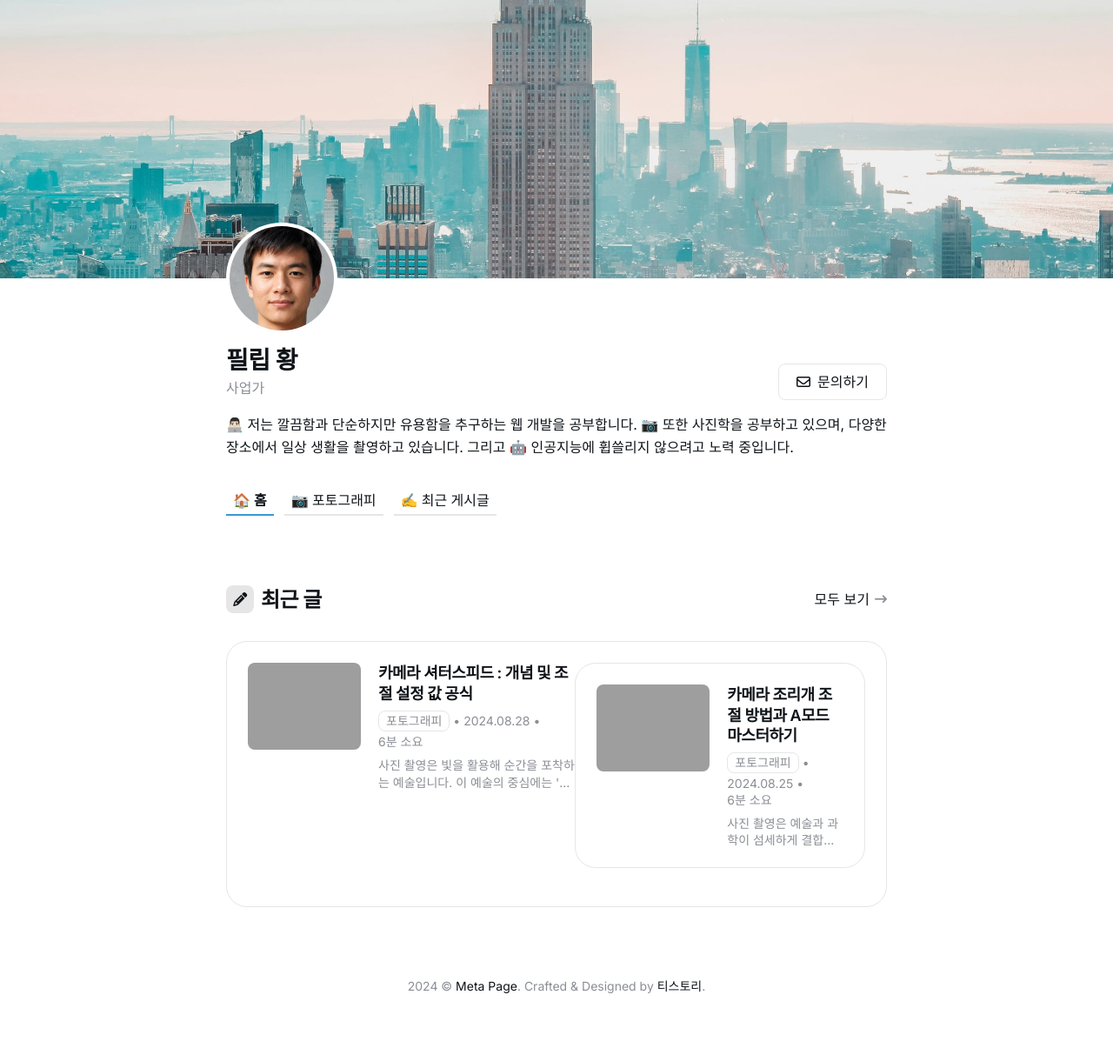
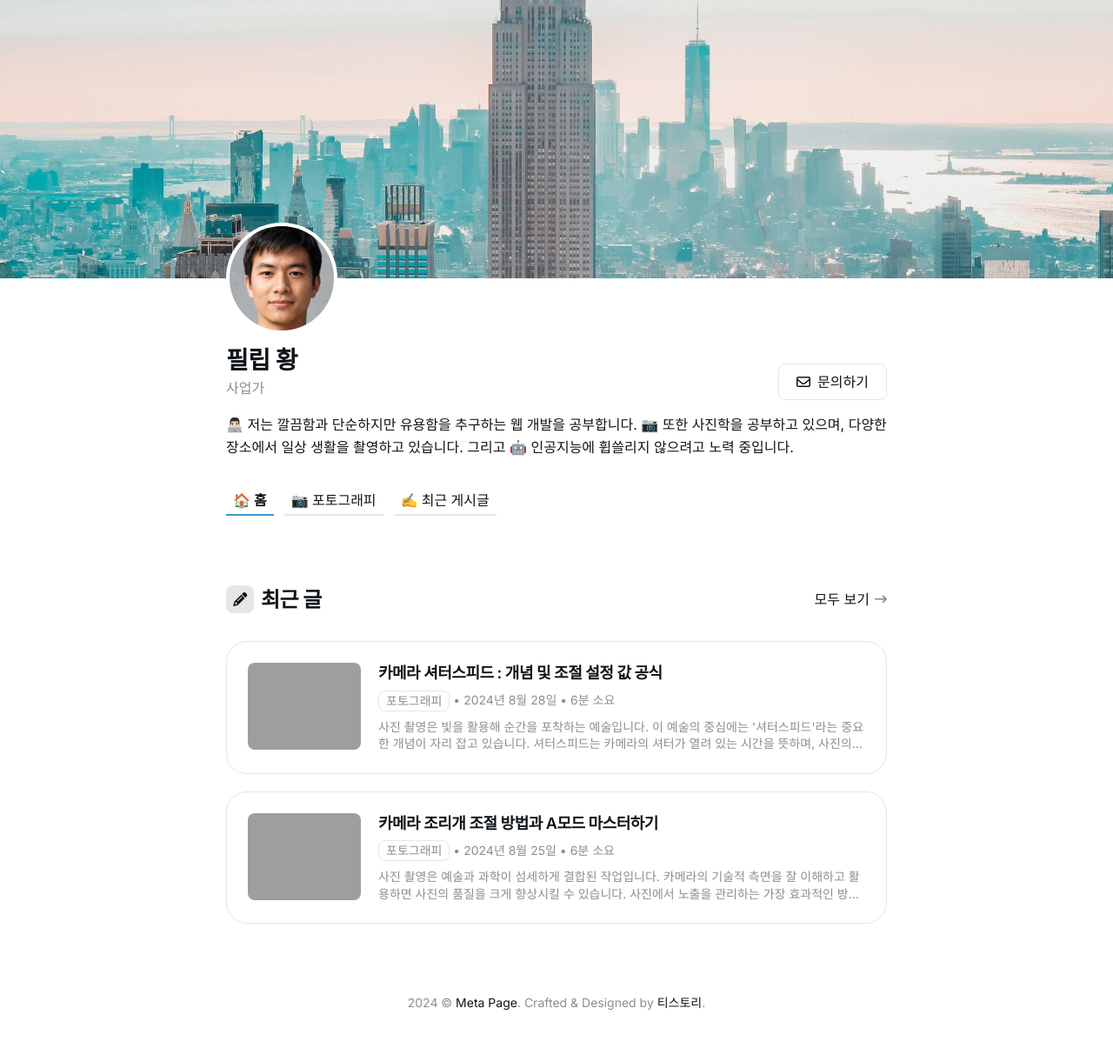
Before and after one commit to meta-blog/meta-blog.github.io, a Jekyll site: the page built from index.html, in a window 1280 px wide. Shown: the whole page at 87% size. Built offline with Jekyll 4.4.1, drawn with Linux system fonts in a browser that asks for light colours; grey boxes are pictures that could not be loaded.

Commit message:
Update section-blog.html

```diff
--- a/_includes/section-blog.html
+++ b/_includes/section-blog.html
@@ -15,7 +15,7 @@
 
     <div class="grid animate">
       {% if site.posts.size > 0 %}
-        {% for post in site.posts offset:0 limit:8 %}
+        {% for post in site.posts offset:0 limit:6 %}
         <div class="article-small grid__post">
 
           {% if post.image %}
@@ -38,24 +38,20 @@
               </div>
               &nbsp;&bull;&nbsp;
               {% endif %}
-<time class="article-small__date" datetime="{{ post.date | date_to_xmlschema }}">
-    {% assign date_format = "%Y.%m.%d" %}
-    {{ post.date | date: date_format }}
-</time>
+              <time class="article-small__date" datetime="{{ post.date | date_to_xmlschema }}">{% assign date_format = site.minima.date_format | default: "%Y년 %-m월 %-d일" %}{{ post.date | date: date_format }}</time>
               {% assign words = post.content | number_of_words %}
               {% if words >= 1 %}
                 &nbsp;&bull;&nbsp;
                 <span class="article-small__minutes">
                   {% assign words = post.content | number_of_words %}
-        {% assign minutes = words | divided_by:180 %}
-        {% if minutes < 1 %}
+                  {% if words < 360 %}
                     1분 소요
                   {% else %}
-            {{ minutes }}분 소요
+                    {{ words | divided_by:180 }}분 소요
                   {% endif %}
                 </span>
               {% endif %}
-
+            </div>
 
             <p class="article-small__excerpt">{% if post.description %}{{ post.description }}{% else %}{{ post.content | strip_html }}{% endif %}</p>
           </div>
```
Lines whose indentation alone changed are shown as unchanged.
